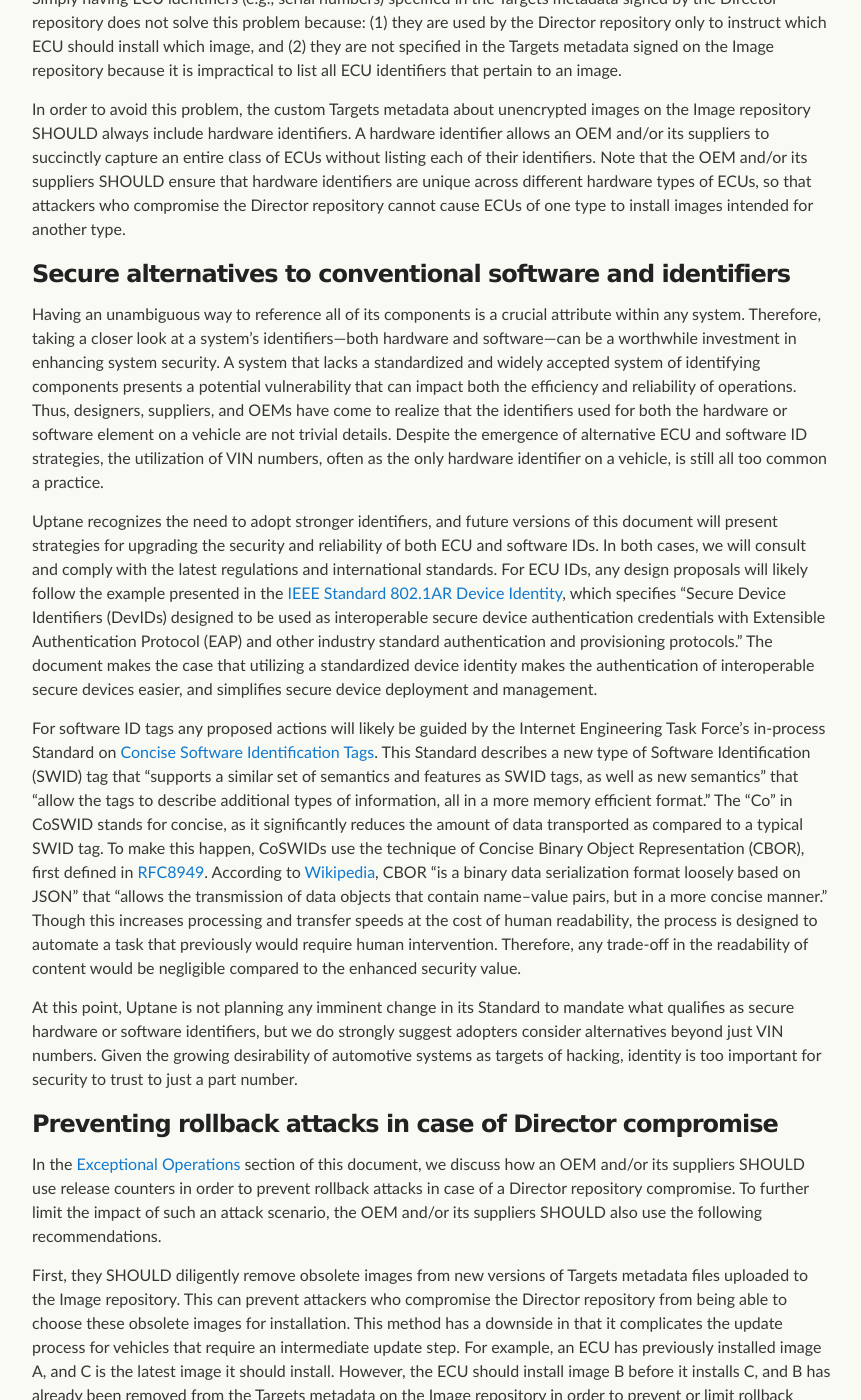
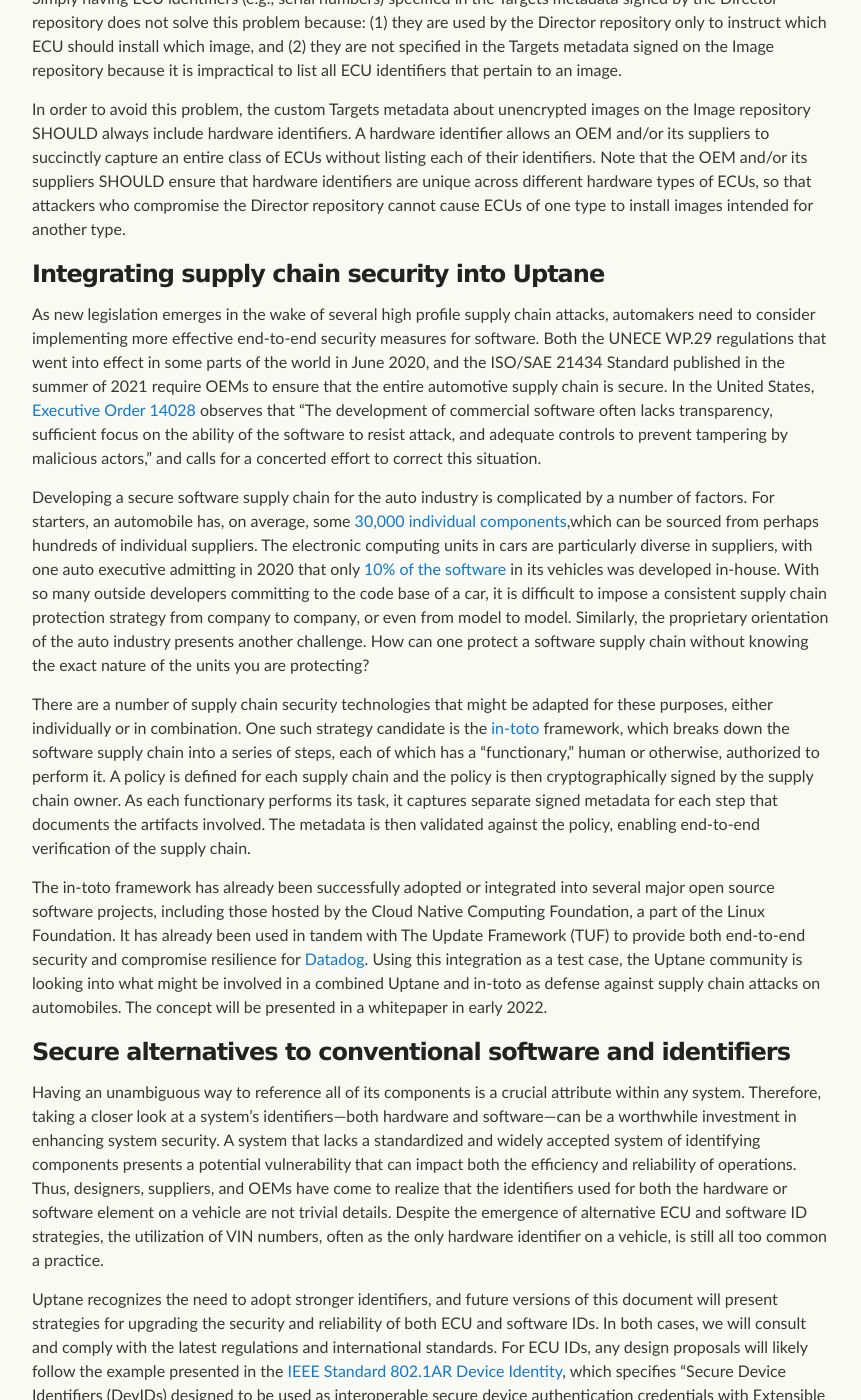
Before and after one commit to uptane/deployment-considerations, a Jekyll site: the page built from security_considerations.md, in a window 1280 px wide and 1400 px high, scrolled down 704 px. Shown: the whole window, without its empty margins (208-1069 px from the left). Built offline with Jekyll 4.4.1, drawn with Linux system fonts in a browser that asks for light colours; our own code applies the rules of GitHub Pages for plain Markdown files.

Commit message:
Addressing supply chain security-- Standard Issue #222 (#121)
* WIP--Adding text about supply chain security

This is still being written, so DO NOT EDIT OR MERGE at this point.

* supply chain text

Ok. I've submitted some draft text here to discuss supply chain security. It's very rough and I would welcome edits, comments, etc.

* small corrections

* Update security_considerations.md

I'm a little uncertain how to phrase what we are doing with the in-toto/Uptane mash-up as I don't want to commit us to an integration at this early stage. Hence, I re-edited this again to make the next steps a bit less certain.

* Update security_considerations.md

Co-authored-by: Marina Moore <mnm678@users.noreply.github.com>

Co-authored-by: Marina Moore <mnm678@users.noreply.github.com>

```diff
--- a/security_considerations.md
+++ b/security_considerations.md
@@ -18,8 +18,16 @@ Simply having ECU identifiers (e.g., serial numbers) specified in the Targets me
 
 In order to avoid this problem, the custom Targets metadata about unencrypted images on the Image repository SHOULD always include hardware identifiers. A hardware identifier allows an OEM and/or its suppliers to succinctly capture an entire class of ECUs without listing each of their identifiers. Note that the OEM and/or its suppliers SHOULD ensure that hardware identifiers are unique across different hardware types of ECUs, so that attackers who compromise the Director repository cannot cause ECUs of one type to install images intended for another type.
 
+### Integrating supply chain security into Uptane
+As new legislation emerges in the wake of several high profile supply chain attacks, automakers need to consider implementing more effective end-to-end security measures for software. Both the UNECE WP.29 regulations that went into effect in some parts of the world in June 2020, and the ISO/SAE 21434 Standard published in the summer of 2021 require OEMs to ensure that the entire automotive supply chain is secure. In the United States, [Executive Order 14028](https://www.whitehouse.gov/briefing-room/presidential-actions/2021/05/12/executive-order-on-improving-the-nations-cybersecurity/) observes that "The development of commercial software often lacks transparency, sufficient focus on the ability of the software to resist attack, and adequate controls to prevent tampering by malicious actors," and calls for a concerted effort to correct this situation.
+
+Developing a secure software supply chain for the auto industry is complicated by a number of factors.  For starters, an automobile has, on average, some [30,000 individual components](https://knowhow.napaonline.com/how-many-parts-are-in-a-car/),which can be sourced from perhaps hundreds of individual suppliers. The electronic computing units in cars are particularly diverse in suppliers, with one auto executive admitting in 2020 that only [10% of the software](https://spectrum.ieee.org/software-eating-car) in its vehicles was developed in-house. With so many outside developers committing to the code base of a car, it is difficult to impose a consistent supply chain protection strategy from company to company, or even from model to model. Similarly, the proprietary orientation of the auto industry presents another challenge. How can one protect a software supply chain without knowing the exact nature of the units you are protecting?
+
+There are a number of supply chain security technologies that might be adapted for these purposes, either individually or in combination. One such strategy candidate is the [in-toto](https://in-toto.io/) framework, which breaks down the software supply chain into a series of steps, each of which has a “functionary,” human or otherwise, authorized to perform it. A policy is defined for each supply chain and the policy is then cryptographically signed by the supply chain owner. As each functionary performs its task, it captures separate signed metadata for each step that documents the artifacts involved. The metadata is then validated against the policy, enabling end-to-end verification of the supply chain.
+
+The in-toto framework has already been successfully adopted or integrated into several major open source software projects, including those hosted by the Cloud Native Computing Foundation, a part of the Linux Foundation. It has already been used in tandem with The Update Framework (TUF) to provide both end-to-end security and compromise resilience for [Datadog](https://www.datadoghq.com/blog/engineering/secure-publication-of-datadog-agent-integrations-with-tuf-and-in-toto/). Using this integration as a test case, the Uptane community is looking into what might be involved in a combined Uptane and in-toto as defense against supply chain attacks on automobiles. The concept will be presented in a whitepaper in early 2022.
+
 ### Secure alternatives to conventional software and identifiers
-
 Having an unambiguous way to reference all of its components is a crucial attribute within any system. Therefore, taking a closer look at a system’s identifiers—both hardware and software—can be a worthwhile investment in enhancing system security. A system that lacks a standardized and widely accepted system of identifying components presents a potential vulnerability that can impact both the efficiency and reliability of operations. Thus, designers, suppliers, and OEMs have come to realize that the identifiers used for both the hardware or software element on a vehicle are not trivial details. Despite the emergence of alternative ECU and software ID strategies, the utilization of VIN numbers, often as the only hardware identifier on a vehicle, is still all too common a practice.
 
 Uptane recognizes the need to adopt stronger identifiers, and future versions of this document will present strategies for upgrading the security and reliability of both ECU and software IDs. In both cases, we will consult and comply with the latest regulations and international standards. For ECU IDs, any design proposals will likely follow the example presented in the [IEEE Standard 802.1AR Device Identity](https://1.ieee802.org/security/802-1ar/), which specifies “Secure Device Identifiers (DevIDs)  designed to be used as interoperable secure device authentication credentials with Extensible Authentication Protocol (EAP) and other industry standard authentication and provisioning protocols.” The document makes the case that utilizing a standardized device identity makes the authentication of interoperable secure devices easier, and simplifies secure device deployment and management.
```
